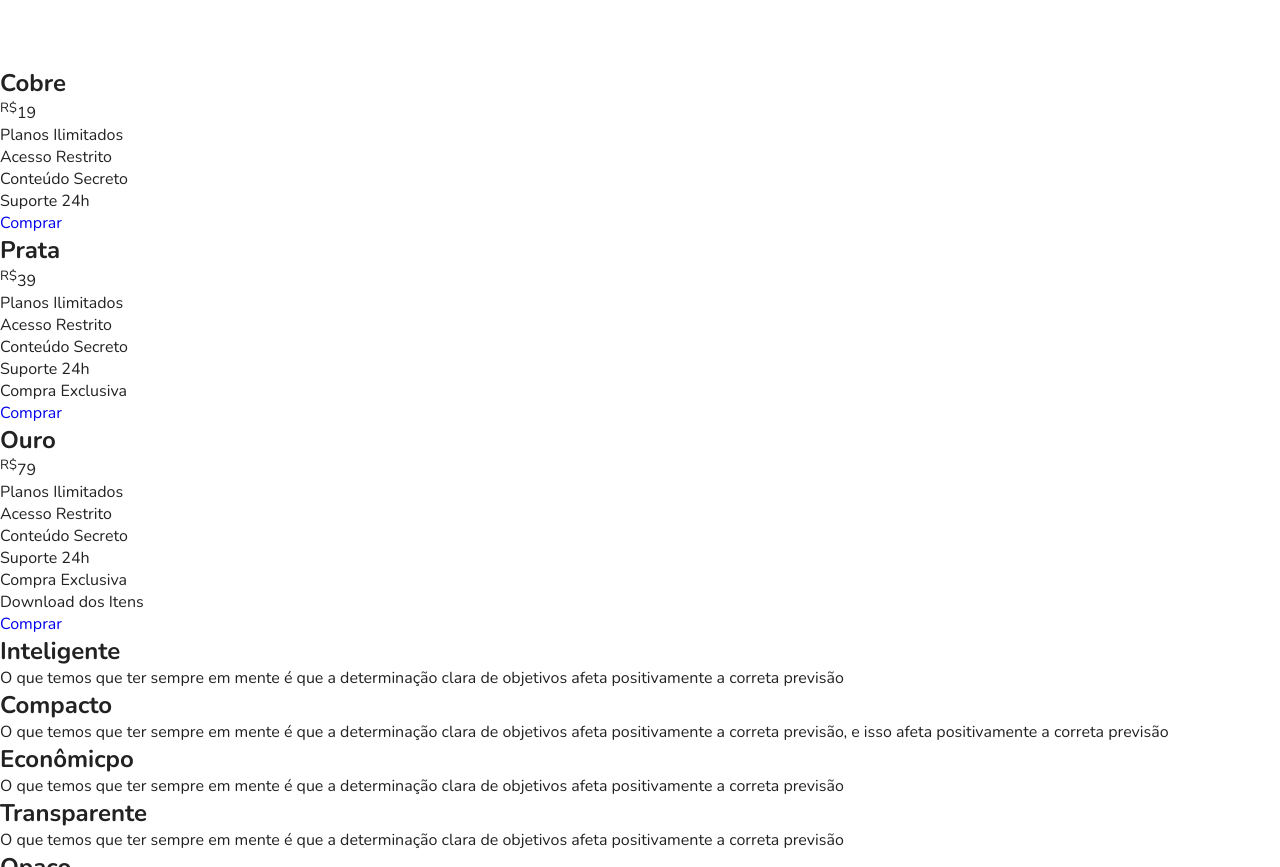
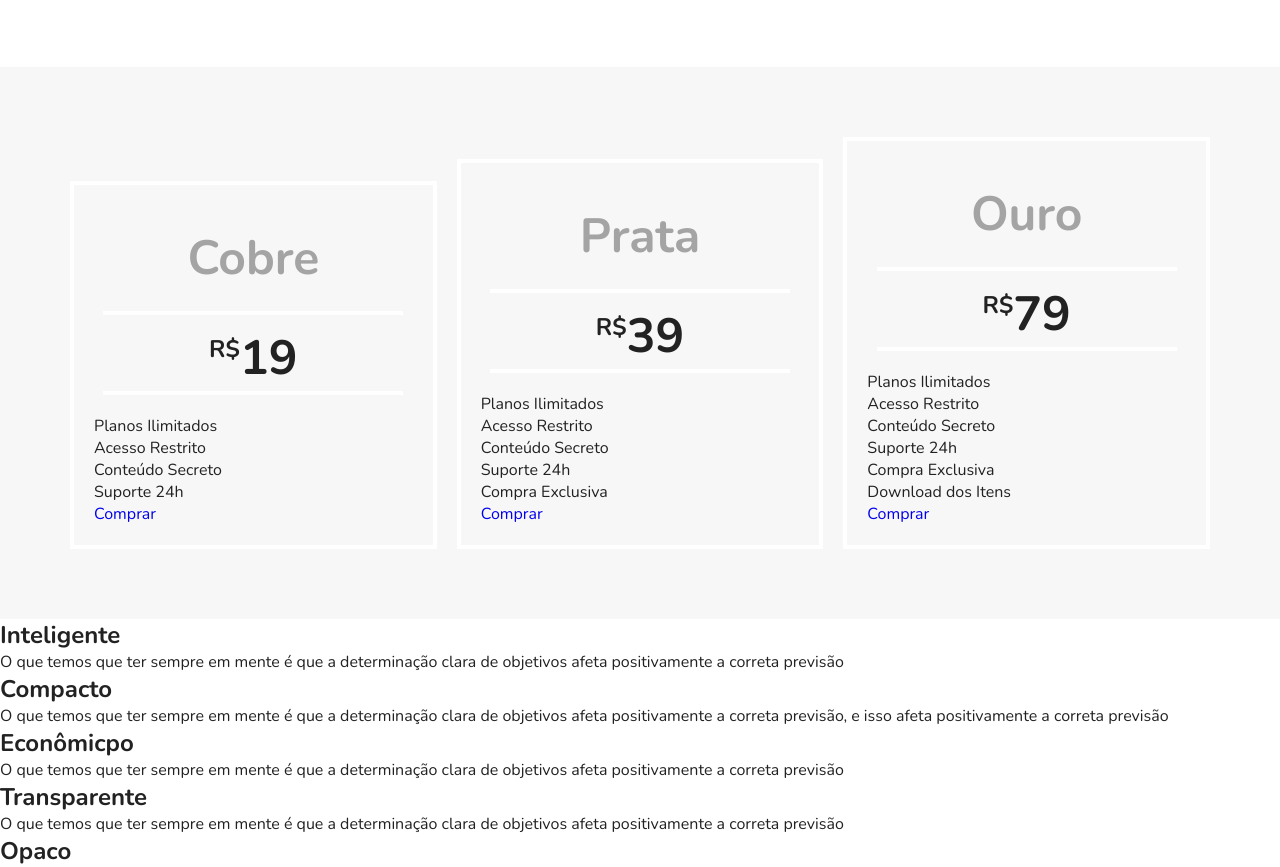
Before and after one commit to JoyceQuerubino/FlexBlog, a plain HTML site: page index.html in a window 1280 px wide. Shown: the part 1724-2591 px from the top of the page. Drawn offline with nearby package versions, Linux system fonts and the light colour scheme.

Commit message:
Estilização dos cads de preço

```diff
--- a/css/style.css
+++ b/css/style.css
@@ -171,3 +171,44 @@ img{
 .azul{
     border-top: 8px solid #66d9eb;
 }
+
+/*Preços*/
+
+.preco{
+    background: #f7f7f7;
+    padding: 60px;
+
+    display: flex;
+    flex-wrap: wrap;
+    align-items: flex-end;
+}
+
+.preco-item{
+    flex:1;
+    border: 4px solid white;
+    padding: 20px;
+    margin: 10px;
+}
+
+.preco-item h2{
+    font-size: 3em;
+    color: #a4a4a4;
+    text-align: center;
+    margin-top: 20px;
+}
+
+.preco-item span{
+    max-width: 300px;
+    margin: 20px auto; /*20px para cima e baixo e 'auto' para alinhar ao centro*/
+    display: block;
+    font-size: 3em;
+    text-align: center;
+    font-weight: bold;
+    padding: 10px 5px 0;
+    border-top: 4px solid white;
+    border-bottom: 4px solid white;
+}
+
+.preco-item sup{
+    font-size: 1.5rem;
+}
```
